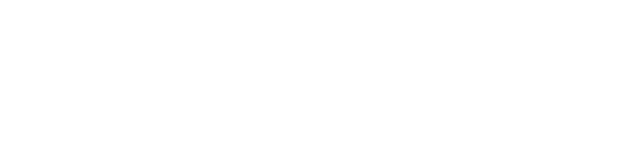
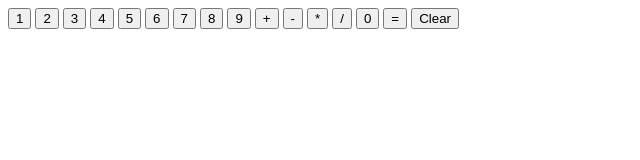
Before and after one commit to EyalA6104/calculator, a plain HTML site: page index.html in a window 1280 px wide. Shown: the whole page, without its empty margins (0-640 px from the left). Drawn offline with Linux system fonts and the light colour scheme.

Commit message:
added the buttons in the HTML

```diff
--- a/index.html
+++ b/index.html
@@ -8,6 +8,24 @@
     <link rel="stylesheet" href="styles.css">
 </head>
 <body>
-
+    <div id="display"></div>
+    <div class="buttons">
+        <button>1</button>
+        <button>2</button>
+        <button>3</button>
+        <button>4</button>
+        <button>5</button>
+        <button>6</button>
+        <button>7</button>
+        <button>8</button>
+        <button>9</button>
+        <button>+</button>
+        <button>-</button>
+        <button>*</button>
+        <button>/</button>
+        <button>0</button>
+        <button>=</button>
+        <button>Clear</button>
+    </div>
 </body>
 </html>
```
